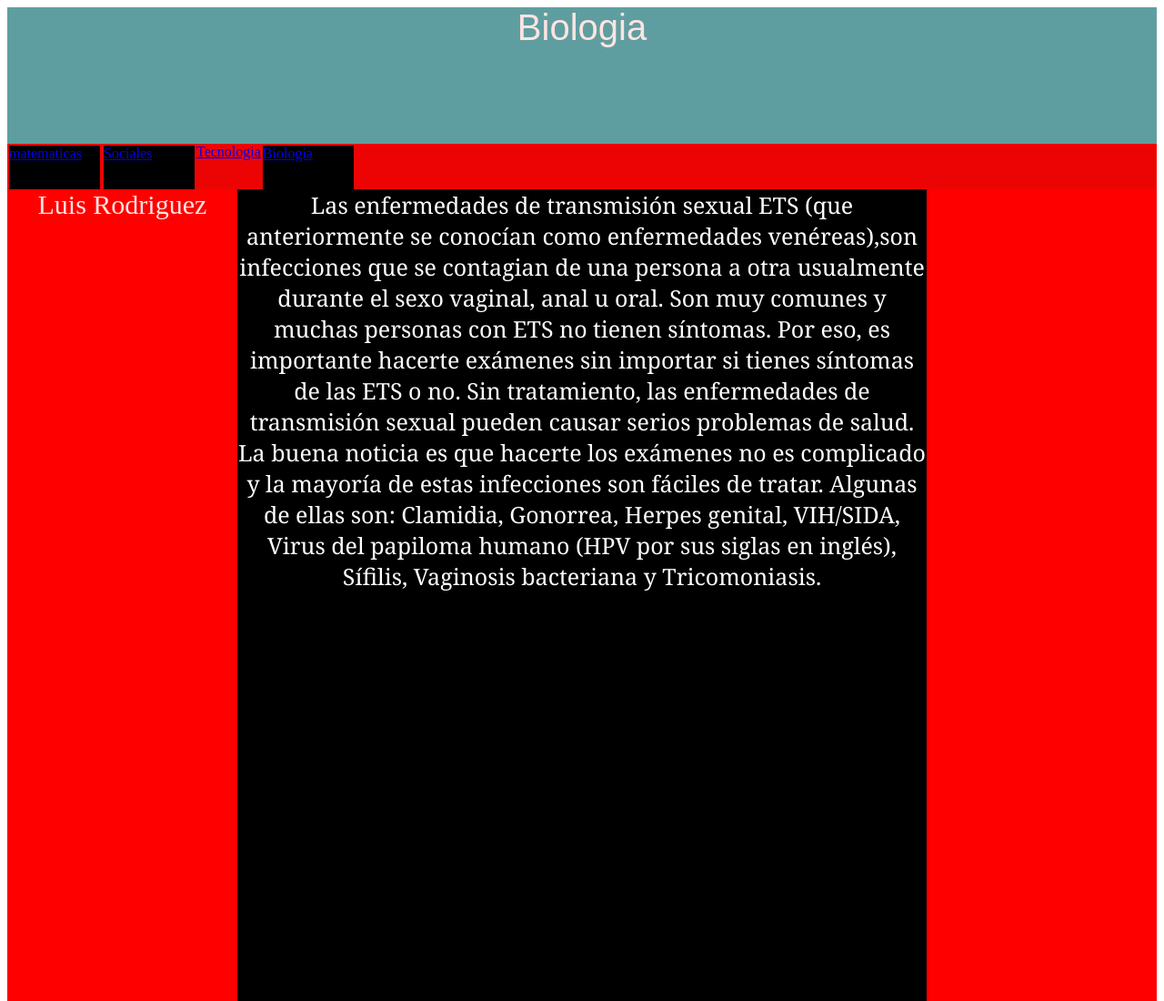
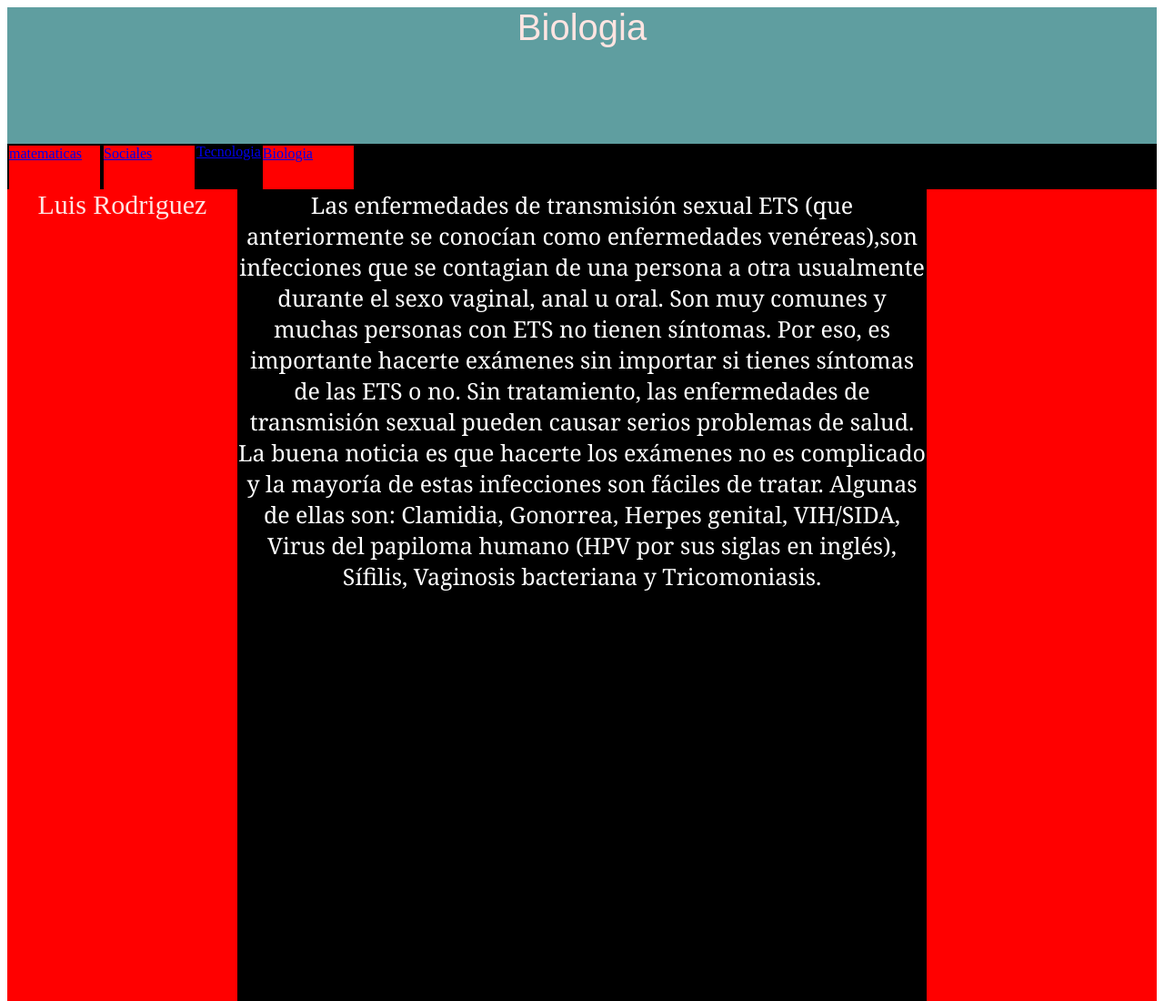
Before and after one commit to Luisrodriguez18/luisalfredo.github.io, a plain HTML site: page Biologia.html in a window 1280 px wide. Shown: the top 1100 px of the page at 91% size. Drawn offline with Linux system fonts and the light colour scheme.

Commit message:
actualizacion 6

```diff
--- a/temas.css
+++ b/temas.css
@@ -29,35 +29,35 @@ head {
 .Tecnologia {
     width: 100px;
     height: 48px;
-    background-color: rgb(0, 0, 0);
+    background-color: rgb(255, 0, 0);
     color: mistyrose;
     margin: 2px;
 }
 .Sociales {
     width: 100px;
     height: 48px;
-    background-color: rgb(0, 0, 0);
+    background-color: rgb(255, 0, 0);
     color: mistyrose;
     margin: 2px;
 }
 .Matematicas {
     width: 100px;
     height: 48px;
-    background-color: rgb(0, 0, 0);
+    background-color: rgb(255, 0, 0);
     color: mistyrose;
     margin: 2px;
 }
 .Biologia {
     width: 100px;
     height: 48px;
-    background-color: rgb(0, 0, 0);
+    background-color: rgb(255, 0, 0);
     color: mistyrose;
     margin: 2px;
 }
 .menu {
     width: 100%;
     height: 50px;
-    background-color: rgb(236, 4, 4);
+    background-color: rgb(0, 0, 0);
     display: flex;
 }
 .contenedor2 {
```
